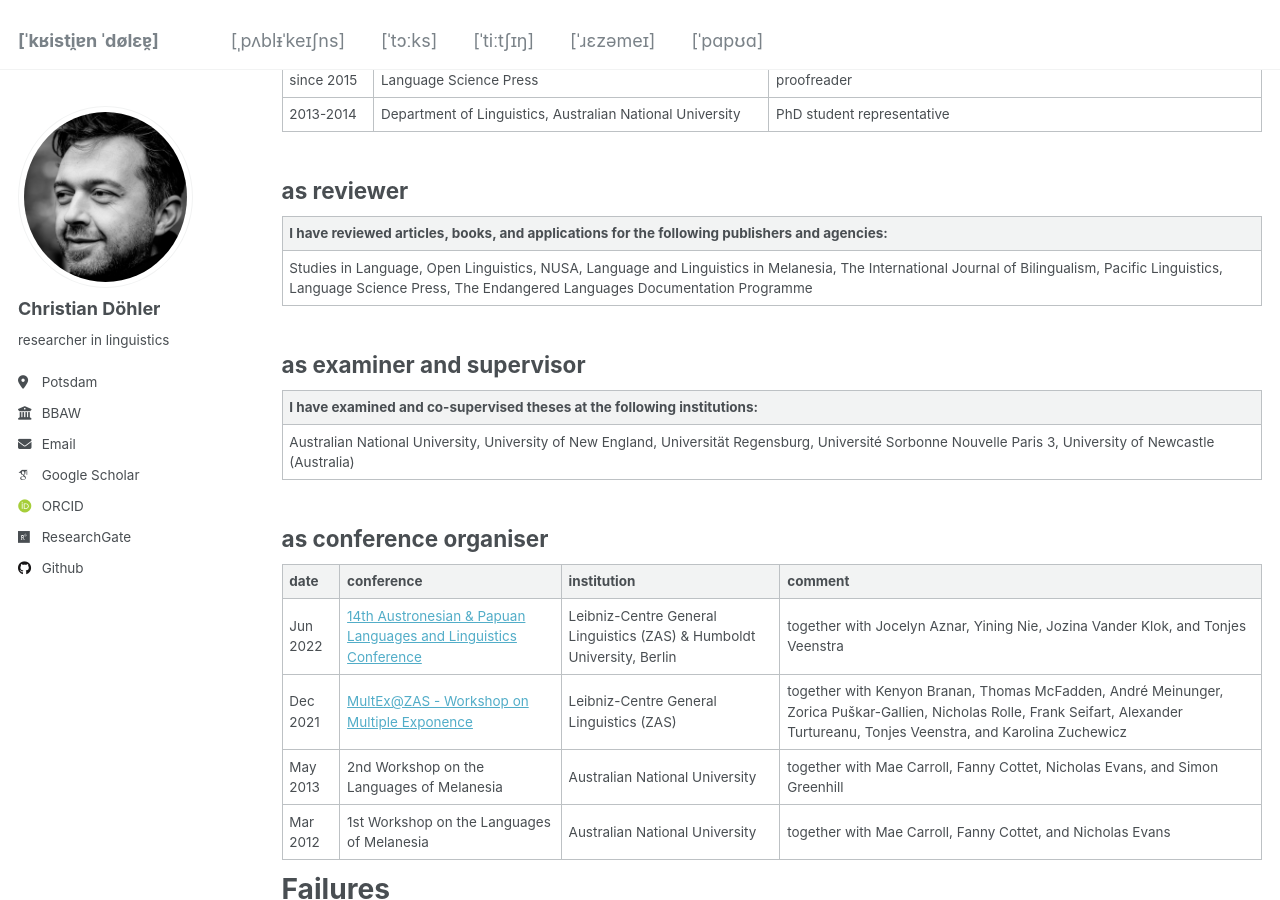
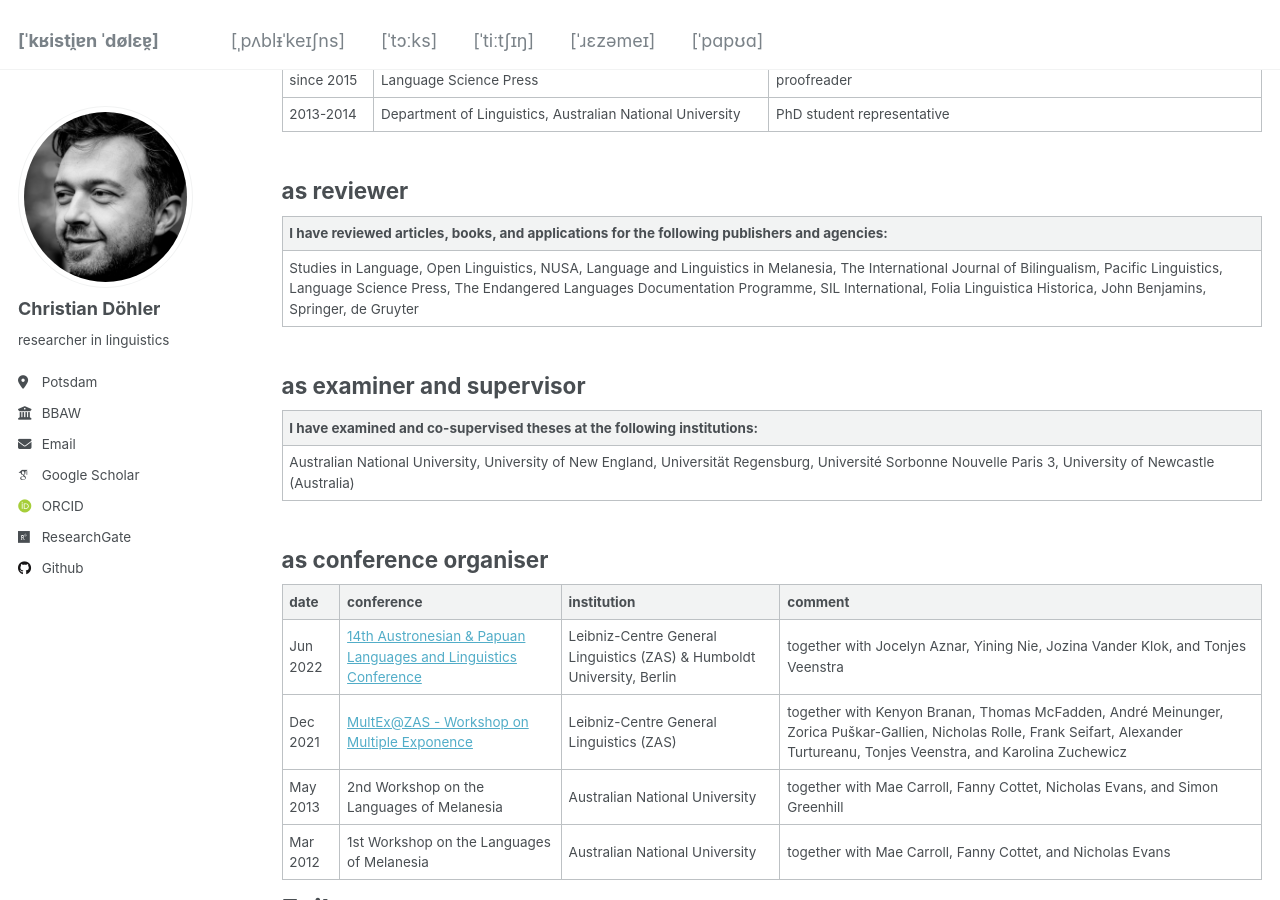
Before and after one commit to chrdoe/chrdoe.github.io, a Jekyll site: the page built from _pages/cv.md, in a window 1280 px wide and 900 px high, scrolled down 2978 px. Built offline with Jekyll 4.4.1, drawn with Linux system fonts in a browser that asks for light colours; some web fonts are replaced.

Commit message:
Update cv.md

```diff
--- a/_pages/cv.md
+++ b/_pages/cv.md
@@ -100,7 +100,7 @@ as reviewer
 
 |I have reviewed articles, books, and applications for the following publishers and agencies:|
 |---|
-|Studies in Language, Open Linguistics, NUSA, Language and Linguistics in Melanesia, The International Journal of Bilingualism, Pacific Linguistics, Language Science Press, The Endangered Languages Documentation Programme|
+|Studies in Language, Open Linguistics, NUSA, Language and Linguistics in Melanesia, The International Journal of Bilingualism, Pacific Linguistics, Language Science Press, The Endangered Languages Documentation Programme, SIL International, Folia Linguistica Historica, John Benjamins, Springer, de Gruyter|
 
 as examiner and supervisor
 ----
```
